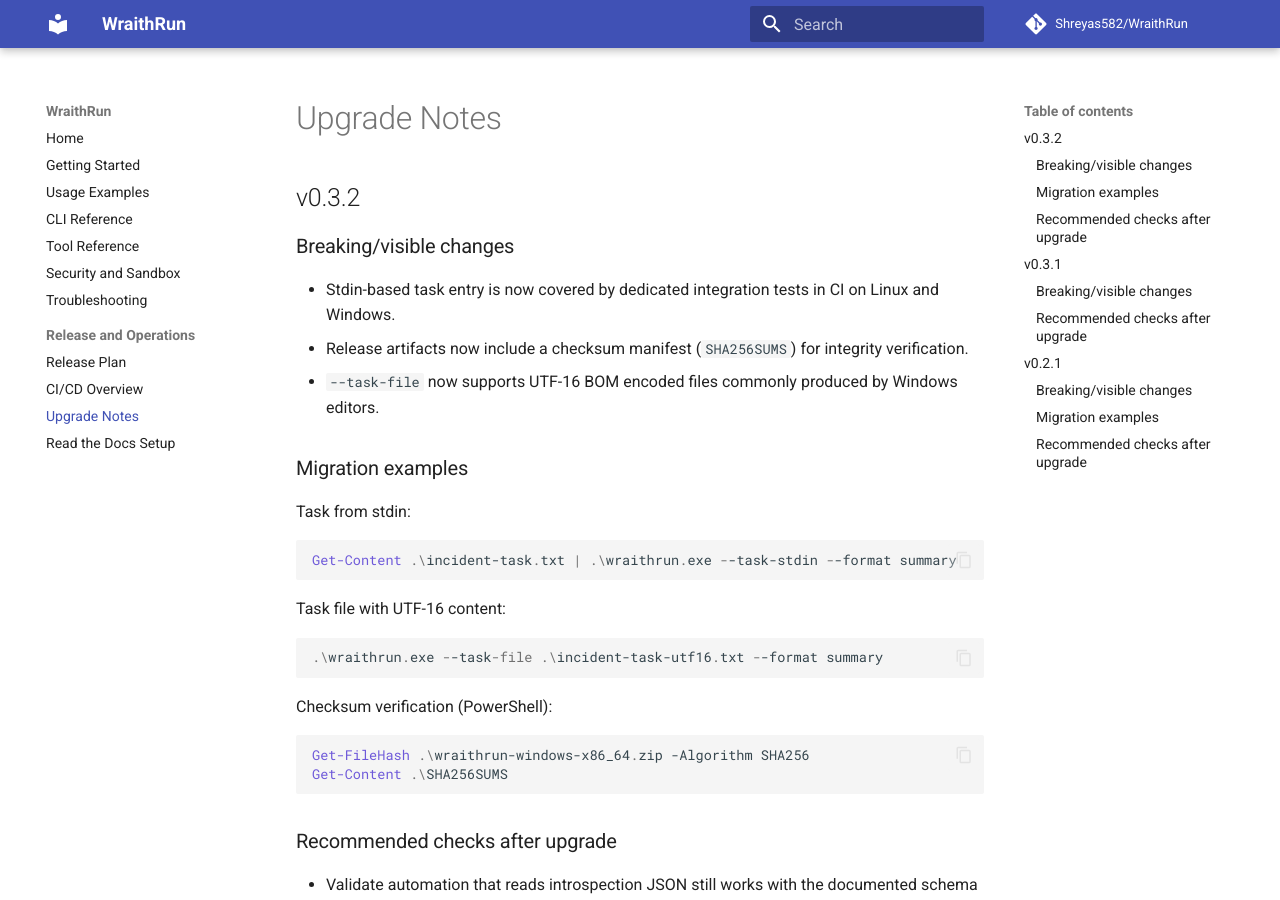
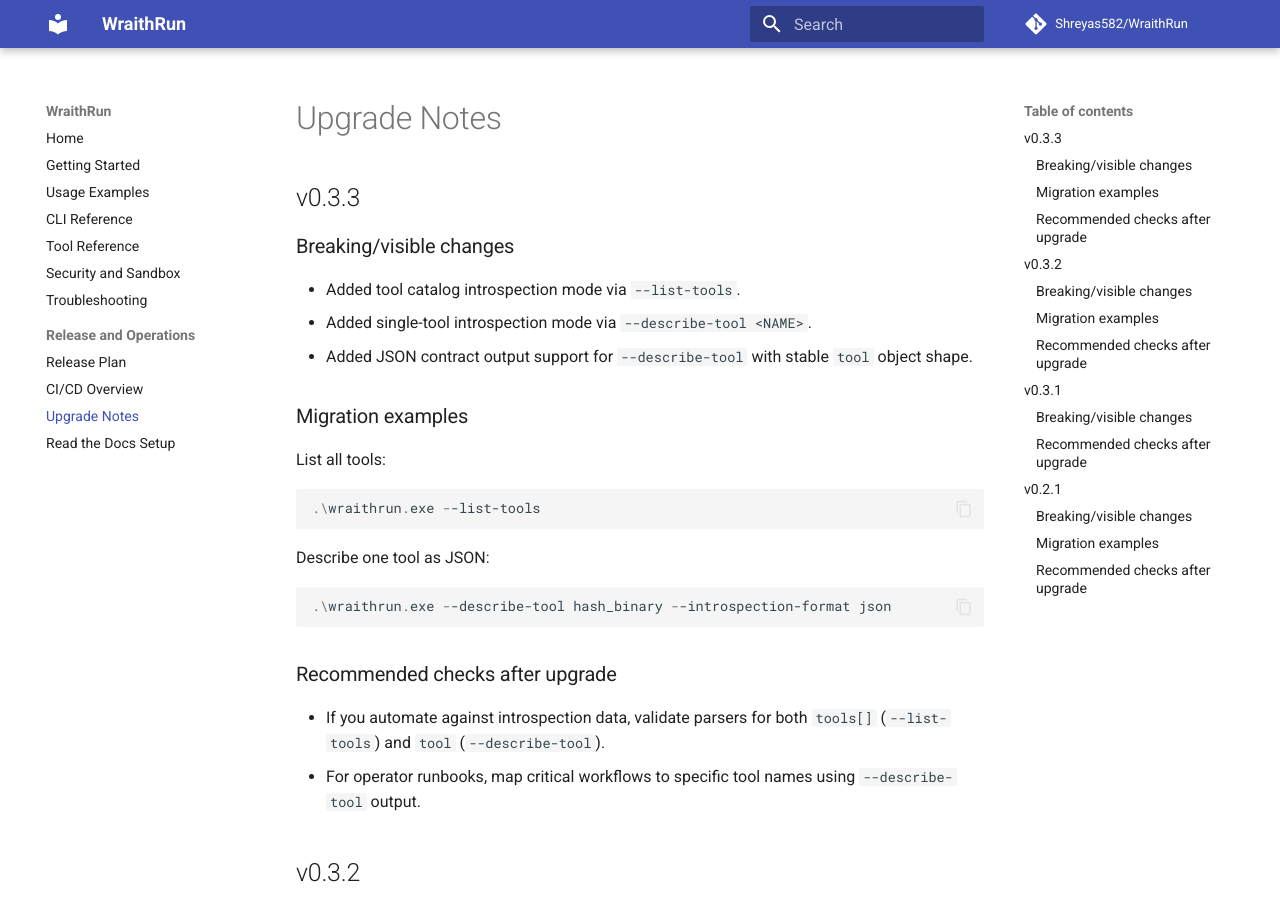
Before and after one commit to Shreyas582/WraithRun, an MkDocs documentation site: the page built from docs/upgrades.md, in a window 1280 px wide and 900 px high. Built offline with MkDocs 1.6.1 and Material for MkDocs 9.7.7, drawn with Linux system fonts in a browser that asks for light colours; comment, search, counter and statistics services are not loaded.

Commit message:
docs(release): cut v0.3.3 changelog and upgrade notes

````diff
--- a/docs/upgrades.md
+++ b/docs/upgrades.md
@@ -1,4 +1,31 @@
 # Upgrade Notes
+
+## v0.3.3
+
+### Breaking/visible changes
+
+- Added tool catalog introspection mode via `--list-tools`.
+- Added single-tool introspection mode via `--describe-tool <NAME>`.
+- Added JSON contract output support for `--describe-tool` with stable `tool` object shape.
+
+### Migration examples
+
+List all tools:
+
+```powershell
+.\wraithrun.exe --list-tools
+```
+
+Describe one tool as JSON:
+
+```powershell
+.\wraithrun.exe --describe-tool hash_binary --introspection-format json
+```
+
+### Recommended checks after upgrade
+
+- If you automate against introspection data, validate parsers for both `tools[]` (`--list-tools`) and `tool` (`--describe-tool`).
+- For operator runbooks, map critical workflows to specific tool names using `--describe-tool` output.
 
 ## v0.3.2
 
````
Also changed, not shown: CHANGELOG.md (+15 -1 lines).
